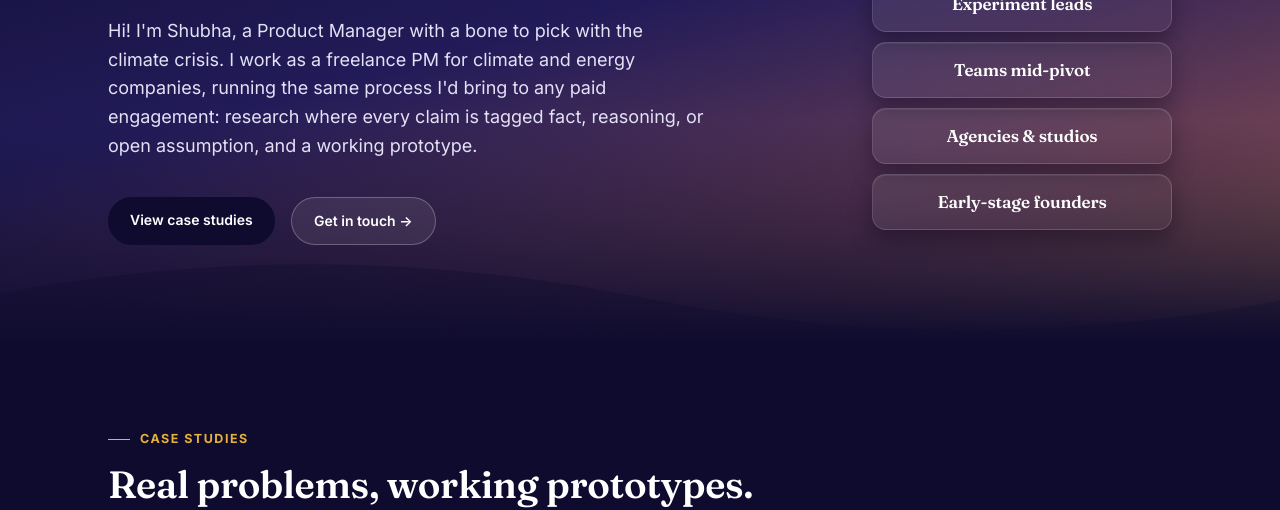
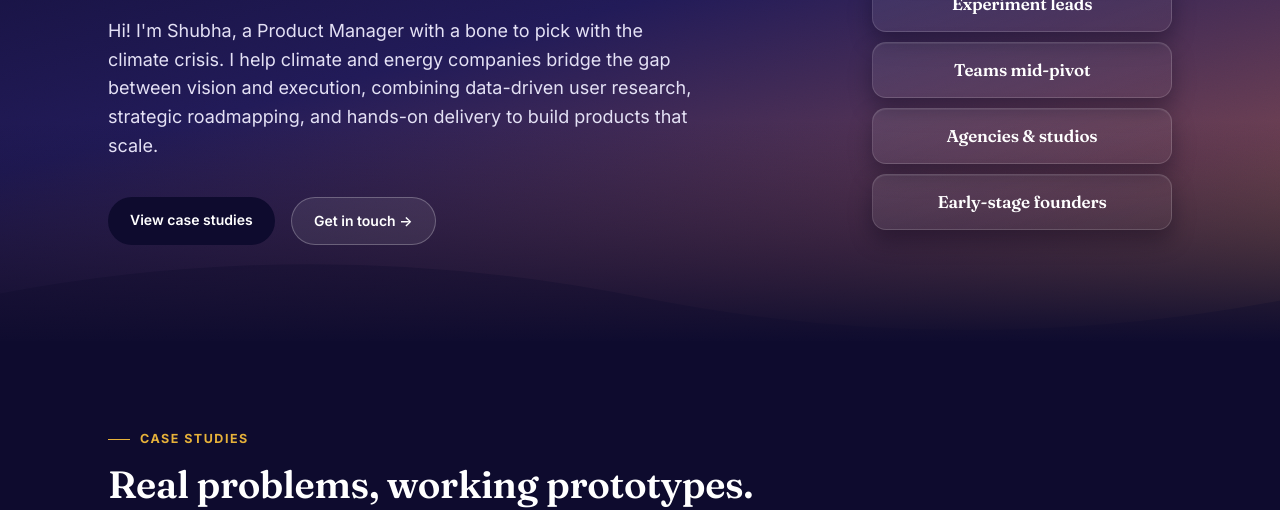
Before and after one commit to spallavi-stack/shubha-pm-portfolio, a plain HTML site: page index.html in a window 1280 px wide. Shown: the part 306-816 px from the top of the page. Drawn offline with Linux system fonts and the light colour scheme.

Commit message:
Update hero section subtitle text (#120)
Claude-Session: https://claude.ai/code/session_013AGkvP5rRShrSndp2RPsmZ

Co-authored-by: Claude <noreply@anthropic.com>

```diff
--- a/index.html
+++ b/index.html
@@ -201,7 +201,7 @@
     <div class="hero-grid">
       <div class="hero-main">
       <h1 class="title" data-split-reveal>The energy transition needs better products.</h1>
-      <p class="subtitle">Hi! I'm Shubha, a Product Manager with a bone to pick with the climate crisis. I work as a freelance PM for climate and energy companies, running the same process I'd bring to any paid engagement: research where every claim is tagged fact, reasoning, or open assumption, and a working prototype.</p>
+      <p class="subtitle">Hi! I'm Shubha, a Product Manager with a bone to pick with the climate crisis. I help climate and energy companies bridge the gap between vision and execution, combining data-driven user research, strategic roadmapping, and hands-on delivery to build products that scale.</p>
       <div class="hero-ctas">
         <a class="btn" data-magnetic href="#case-studies">View case studies</a>
         <a class="btn btn-ghost" data-magnetic href="contact.html" style="background:rgba(255,255,255,0.08);color:#fff;border-color:rgba(255,255,255,0.25);">Get in touch →</a>
```
